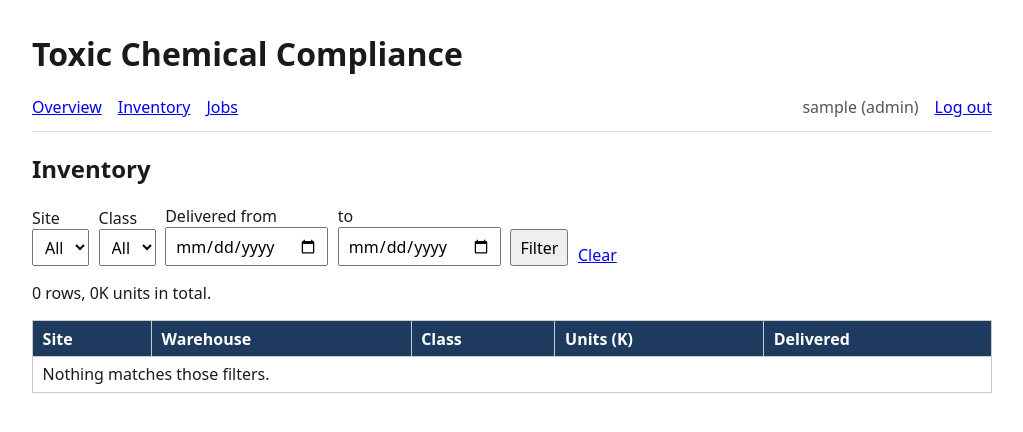
After one commit to Arhqirah/toxic-chemical-compliance, a Flask app: page /inventory in a window 1280 px wide. The commit adds this page. Shown: the top 432 px of the page, without its empty margins (128-1151 px from the left). Run offline with Flask 3, Linux system fonts and the light colour scheme; the visitor is signed in with stand-in values (Sample User, id 1); data that the repository does not hold is empty.

Commit message:
Phase 3b: inventory filters, audit log page, fire brigade banner
- /inventory: filter stock by site, chemical class and delivery date;
  filters are validated in Python and passed as %s parameters
- /audit: read-only audit log for the compliance role
- Overview shows a banner for every site above 15K class A

Co-Authored-By: Claude Opus 5.5 <noreply@anthropic.com>
Claude-Session: https://claude.ai/code/session_012TtM4RpVzpZ3o1dLifAUCv

```diff
--- a/app/app.py
+++ b/app/app.py
@@ -8,6 +8,7 @@ Flow from the brief:
 Every step is written to the audit log.
 """
 import os
+from datetime import date
 from decimal import Decimal, InvalidOperation
 from functools import wraps
 
@@ -97,9 +98,95 @@ def index():
                 """
             )
             warehouses = cur.fetchall()
+
+            # Class A per site, for the fire brigade banner
+            cur.execute(
+                """SELECT s.name, COALESCE(SUM(st.units_k), 0) AS class_a
+                   FROM site s
+                   LEFT JOIN warehouse w ON w.site_id = s.id
+                   LEFT JOIN stock st ON st.warehouse_id = w.id AND st.chemical_class = 'A'
+                   GROUP BY s.id, s.name"""
+            )
+            fire_alerts = [row for row in cur.fetchall() if rules.fire_brigade_alert(row["class_a"])]
     finally:
         conn.close()
-    return render_template("index.html", warehouses=warehouses)
+    return render_template(
+        "index.html", warehouses=warehouses, fire_alerts=fire_alerts, limit=rules.FIRE_BRIGADE_LIMIT_K
+    )
+
+
+# ---------------------------------------------------------------- inventory
+
+@app.route("/inventory")
+@login_required()
+def inventory():
+    # Filters come from the URL, e.g. /inventory?site_id=2&chemical_class=A
+    f = request.args
+    where, params = [], []
+    # Each filter adds a "column = %s" and its value separately, so the
+    # values never become part of the SQL text (no SQL injection).
+    if f.get("site_id", "").isdigit():
+        where.append("s.id = %s")
+        params.append(int(f["site_id"]))
+    if f.get("chemical_class") in ("A", "B", "C"):
+        where.append("st.chemical_class = %s")
+        params.append(f["chemical_class"])
+    for key, condition in (("from", "st.delivered_at >= %s"),            # uses idx_stock_delivered
+                           ("to", "st.delivered_at < %s + INTERVAL 1 DAY")):
+        if f.get(key):
+            try:
+                day = date.fromisoformat(f[key])
+            except ValueError:
+                flash(f"Ignored the '{key}' date: use the format 2026-10-31.", "error")
+                continue
+            where.append(condition)
+            params.append(day)
+
+    sql = """SELECT s.name AS site, w.number AS warehouse, st.chemical_class,
+                    st.units_k, st.delivered_at
+             FROM stock st
+             JOIN warehouse w ON w.id = st.warehouse_id
+             JOIN site s ON s.id = w.site_id"""
+    if where:
+        sql += " WHERE " + " AND ".join(where)
+    sql += " ORDER BY st.delivered_at DESC"
+
+    conn = get_connection()
+    try:
+        with conn.cursor() as cur:
+            cur.execute(sql, params)
+            rows = cur.fetchall()
+            cur.execute("SELECT id, name FROM site ORDER BY name")
+            sites = cur.fetchall()
+    finally:
+        conn.close()
+    total = sum(r["units_k"] for r in rows)
+    return render_template("inventory.html", rows=rows, sites=sites, f=f, total=total)
+
+
+# ---------------------------------------------------------------- audit log
+
+@app.route("/audit")
+@login_required("compliance")
+def audit_log():
+    # Read-only view for the compliance team and external inspections.
+    # The app account can't UPDATE or DELETE this table (see db/03_app_user.sh).
+    conn = get_connection()
+    try:
+        with conn.cursor() as cur:
+            cur.execute(
+                """SELECT a.created_at, a.action, a.job_id, u.username, s.name AS site
+                   FROM audit_log a
+                   LEFT JOIN users u ON u.id = a.user_id
+                   LEFT JOIN job j ON j.id = a.job_id
+                   LEFT JOIN site s ON s.id = j.site_id
+                   ORDER BY a.created_at DESC, a.id DESC
+                   LIMIT 200"""
+            )
+            entries = cur.fetchall()
+    finally:
+        conn.close()
+    return render_template("audit.html", entries=entries)
 
 
 # ---------------------------------------------------------------- jobs
--- a/app/templates/base.html
+++ b/app/templates/base.html
@@ -26,7 +26,9 @@
   {% if session.user_id %}
   <nav>
     <a href="{{ url_for('index') }}">Overview</a>
+    <a href="{{ url_for('inventory') }}">Inventory</a>
     <a href="{{ url_for('jobs') }}">Jobs</a>
+    {% if session.role == 'compliance' %}<a href="{{ url_for('audit_log') }}">Audit log</a>{% endif %}
     {% if session.role == 'gate' %}<a href="{{ url_for('new_job') }}">New job</a>{% endif %}
     <span class="user">{{ session.username }} ({{ session.role }})</span>
     <a href="{{ url_for('logout') }}">Log out</a>
--- a/app/templates/index.html
+++ b/app/templates/index.html
@@ -1,5 +1,10 @@
 {% extends "base.html" %}
 {% block content %}
+  {% for a in fire_alerts %}
+    <div class="flash error">
+      <strong>Fire brigade must be informed:</strong> {{ a.name }} holds {{ a.class_a }}K units of class A (limit {{ limit }}K).
+    </div>
+  {% endfor %}
   <h2>Warehouses</h2>
   <table>
     <tr><th>Site</th><th>Country</th><th>Warehouse</th><th>Capacity (K units)</th><th>Used (K units)</th><th>Classes</th></tr>
--- /dev/null
+++ b/app/templates/inventory.html
@@ -0,0 +1,42 @@
+{% extends "base.html" %}
+{% block content %}
+  <h2>Inventory</h2>
+  <form method="get" style="display:flex; gap:.6rem; flex-wrap:wrap; align-items:end; margin-bottom:1rem">
+    <label>Site<br>
+      <select name="site_id">
+        <option value="">All</option>
+        {% for s in sites %}
+          <option value="{{ s.id }}" {{ 'selected' if f.site_id == s.id|string }}>{{ s.name }}</option>
+        {% endfor %}
+      </select>
+    </label>
+    <label>Class<br>
+      <select name="chemical_class">
+        <option value="">All</option>
+        {% for c in ['A', 'B', 'C'] %}
+          <option value="{{ c }}" {{ 'selected' if f.chemical_class == c }}>{{ c }}</option>
+        {% endfor %}
+      </select>
+    </label>
+    <label>Delivered from<br><input type="date" name="from" value="{{ f.get('from', '') }}"></label>
+    <label>to<br><input type="date" name="to" value="{{ f.get('to', '') }}"></label>
+    <button type="submit">Filter</button>
+    <a href="{{ url_for('inventory') }}">Clear</a>
+  </form>
+
+  <p>{{ rows|length }} rows, {{ total }}K units in total.</p>
+  <table>
+    <tr><th>Site</th><th>Warehouse</th><th>Class</th><th>Units (K)</th><th>Delivered</th></tr>
+    {% for r in rows %}
+      <tr>
+        <td>{{ r.site }}</td>
+        <td>{{ r.warehouse }}</td>
+        <td>{{ r.chemical_class }}</td>
+        <td>{{ r.units_k }}</td>
+        <td>{{ r.delivered_at.strftime('%Y-%m-%d %H:%M') }}</td>
+      </tr>
+    {% else %}
+      <tr><td colspan="5">Nothing matches those filters.</td></tr>
+    {% endfor %}
+  </table>
+{% endblock %}
```
Also changed, not shown: app/templates/audit.html (added, +17 -0 lines), README.md.
